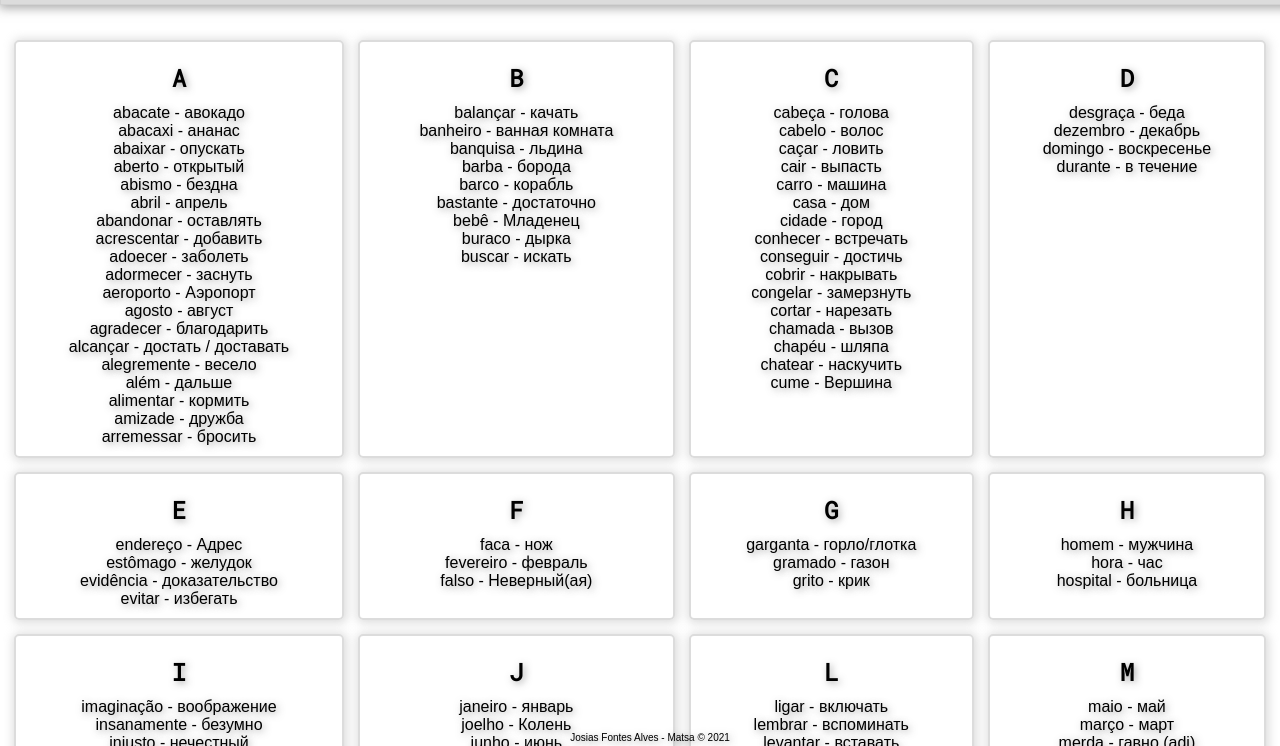
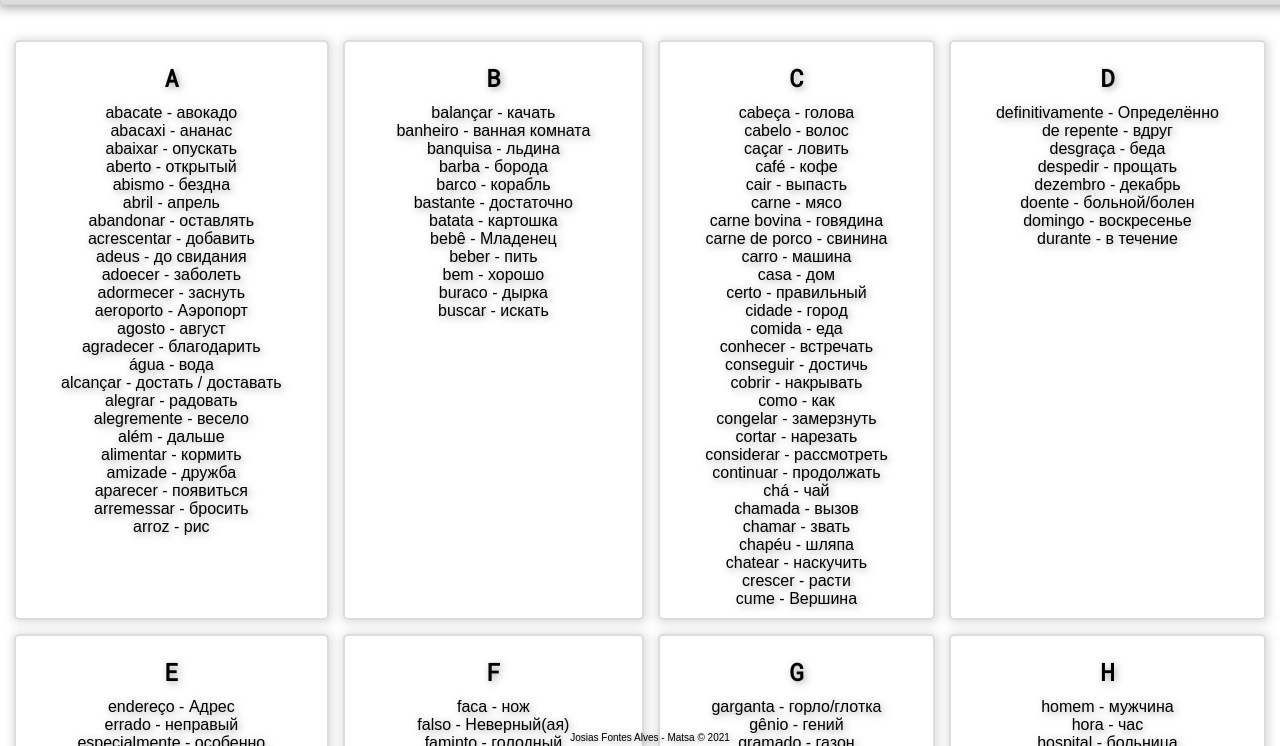
Before and after one commit to JosiasFontesAlves/Russo_pt-br, a plain HTML site: page html/index.html in a window 1280 px wide. Shown: the part 54-800 px from the top of the page. Drawn offline with Linux system fonts and the light colour scheme; a web font is replaced by a local one.

Commit message:
Dicionário atualizado

```diff
--- a/html/index.html
+++ b/html/index.html
@@ -5,7 +5,7 @@
     <meta charset="UTF-8">
     <meta http-equiv="X-UA-Compatible" content="IE=edge">
     <meta name="viewport" content="width=device-width, initial-scale=1.0">
-    <title>Document</title>
+    <title>Dicionário de russo</title>
     <link rel="stylesheet" href="../css/home.css">
     <link rel="stylesheet" href="../css/mediaQueries.css">
     <link rel="shortcut icon" href="../matsa.ico" type="image/x-icon">
--- a/js/dicionário.js
+++ b/js/dicionário.js
@@ -1,74 +1,91 @@
+/*
+
+       sopa: 'суп',
+       ovo: 'яйцо',
+       queijo: 'сыр',
+
+    peixe: 'рыба',
+    cerveja: 'пиво',
+*/
+
 export const dicionário = {
     A: {
         abacate: 'авокадо', abacaxi: 'ананас', abaixar: 'опускать', aberto: 'открытый', abismo: 'бездна', abril: 'апрель', abandonar: 'оставлять',
-        acrescentar: 'добавить', adoecer: 'заболеть', adormecer: 'заснуть', aeroporto: 'Аэропорт', agosto: 'август', agradecer: 'благодарить',
-        alcançar: 'достать / доставать', alegremente: 'весело', além: 'дальше', alimentar: 'кормить', amizade: 'дружба', arremessar: 'бросить',
+        acrescentar: 'добавить', adeus: 'до свидания', adoecer: 'заболеть', adormecer: 'заснуть', aeroporto: 'Аэропорт', agosto: 'август',
+        agradecer: 'благодарить', água: 'вода', alcançar: 'достать / доставать', alegrar: 'радовать', alegremente: 'весело', além: 'дальше',
+        alimentar: 'кормить', amizade: 'дружба', aparecer: 'появиться', arremessar: 'бросить', arroz: 'рис',
     },
     B: {
-        balançar: 'качать', banheiro: 'ванная комната', banquisa: 'льдина', barba: 'борода', barco: 'корабль ', bastante: 'достаточно', bebê: 'Младенец',
-        buraco: 'дырка', buscar: 'искать',
+        balançar: 'качать', banheiro: 'ванная комната', banquisa: 'льдина', barba: 'борода', barco: 'корабль ', bastante: 'достаточно', batata: 'картошка',
+        bebê: 'Младенец', beber: 'пить', bem: 'хорошо', buraco: 'дырка', buscar: 'искать',
     },
     C: {
-        cabeça: 'голова', cabelo: 'волос', caçar: 'ловить', cair: 'выпасть', carro: 'машина', casa: 'дом', cidade: 'город', conhecer: 'встречать',
-        conseguir: 'достичь', cobrir: 'накрывать', congelar: 'замерзнуть', cortar: 'нарезать', chamada: 'вызов', chapéu: 'шляпа', chatear: 'наскучить',
-        cume: 'Вершина',
+        cabeça: 'голова', cabelo: 'волос', caçar: 'ловить', café: 'кофе', cair: 'выпасть', carne: 'мясо', 'carne bovina': 'говядина',
+        'carne de porco': 'свинина', carro: 'машина', casa: 'дом', certo: 'правильный', cidade: 'город', comida: 'еда', conhecer: 'встречать',
+        conseguir: 'достичь', cobrir: 'накрывать', como: 'как', congelar: 'замерзнуть', cortar: 'нарезать', considerar: 'рассмотреть',
+        continuar: 'продолжать', chá: 'чай', chamada: 'вызов', chamar: 'звать', chapéu: 'шляпа', chatear: 'наскучить', crescer: 'расти', cume: 'Вершина',
     },
     D: {
-        desgraça: 'бедa', dezembro: 'декабрь', domingo: 'воскресенье', durante: 'в течение',
+        definitivamente: 'Определённо', 'de repente': 'вдруг', desgraça: 'бедa', despedir: 'прощать', dezembro: 'декабрь', doente: 'больной/болен',
+        domingo: 'воскресенье', durante: 'в течение',
     },
     E: {
-        endereço: 'Адрес', estômago: 'желудок', evidência: 'доказательство', evitar: 'избегать',
+        endereço: 'Адрес', errado: 'неправый', especialmente: 'особенно', estômago: 'желудок', evidência: 'доказательство', evitar: 'избегать', eu: 'я',
     },
     F: {
-        faca: 'нож', fevereiro: 'февраль', falso: 'Неверный(ая)',
+        faca: 'нож', falso: 'Неверный(ая)', faminto: 'голодный', feliz: 'счастливый/счастлив', fevereiro: 'февраль', ficar: 'Остаться', frango: 'курица',
+        fruta: 'фрукт',
     },
     G: {
-        garganta: 'горло/глотка', gramado: 'газон', grito: 'крик',
+        garganta: 'горло/глотка', gênio: 'гений', gramado: 'газон', grito: 'крик',
     },
     H: {
-       homem: 'мужчина', hora: 'час', hospital: 'больница',
+        homem: 'мужчина', hora: 'час', hospital: 'больница',
     },
     I: {
-        imaginação: 'воображение', insanamente: 'безумно', injusto: 'нечестный', irmãos: 'братья', irritar: 'бесить',
+        imaginação: 'воображение', insanamente: 'безумно', injusto: 'нечестный', irmãos: 'братья', irritado: 'злой', irritar: 'бесить',
     },
     J: {
         janeiro: 'январь', joelho: 'Колень', junho: 'июнь', julho: 'июль',
     },
     L: {
-        ligar: 'включать', lembrar: 'вспоминать', levantar: 'вставать',
+        laranja: 'апельсин', legume: 'овощ', lembrar: 'вспоминать', levantar: 'вставать', ligar: 'включать', limão: 'лимон',
     },
     M: {
-        maio: 'май', março: 'март', merda: 'гавно (adj)', mexer: 'двигаться', mudar: 'изменить', mulher: 'женщина',
+        macarrão: 'макароны', maçã: 'яблоко', maio: 'май', março: 'март', matar: 'убить', melhorar: 'поправиться', merda: 'гавно (adj)', mexer: 'двигаться',
+        mudar: 'изменить', muito: 'очень', mulher: 'женщина',
     },
     N: {
-        naturalmente: 'естественно', nativo: 'местный', necessário: 'Необходимо', novembro: 'ноябрь',
+        não: 'нет', naturalmente: 'естественно', nativo: 'местный', necessário: 'Необходимо', normal: 'нормально', novembro: 'ноябрь',
     },
     O: {
-        opinar: 'высказать', opinião: 'мнение', observar: 'наблюдать', outubro: 'октябрь',
+        obrigado: 'спасибо', oferecer: 'предложить', oi: 'привет (informal)', opinar: 'высказать', opinião: 'мнение', ordem: 'приказ', observar: 'наблюдать',
+        outubro: 'октябрь',
     },
     P: {
-        pele: 'Кожа', pernoitar: 'ночевать', pegar: 'Брать / взять', piscina: 'бассейн', papel: 'Бумага', precisar: 'должен(а/о/ы)', proteger: 'защищать',
-        pessoa: 'человек'
+        pão: 'хлеб', parar: 'остановить(ся)', papel: 'Бумага', pegar: 'Брать / взять', pele: 'Кожа', 'por favor': 'пожалуйста', pernoitar: 'ночевать',
+        pescador: 'рыбак', pessoa: 'человек', piscina: 'бассейн', precisar: 'должен(а/о/ы)', proteger: 'защищать',
     },
     Q: {
-        quadris: 'бëдра', 'quarta-feira ': 'среда', 'quinta-feira ': 'четверг',
+        quadris: 'бëдра', quadro: 'портрет', 'quarta-feira ': 'среда', quebrar: 'сломать', querer: 'хотеть', 'quinta-feira ': 'четверг',
     },
     R: {
-        rainha: 'королева', realizar: 'выполнить', realmente: 'действительно', reclamar: 'жаловаться', rei: 'король', relatório: 'доклад',
-        reserva: 'бронирование', reservar: 'бронировать', rodoviária: 'Автовокзал',
+        rainha: 'королева', rasgar: 'рвать', realizar: 'выполнить', realmente: 'действительно', receber: 'получать', reclamar: 'жаловаться', rei: 'король',
+        relatório: 'доклад', reserva: 'бронирование', reservar: 'бронировать', respeitar: 'уважать', rodoviária: 'Автовокзал', roubar: 'украсть',
     },
     S: {
-        sauna: 'баня', sair: 'выйти', sábado: 'суббота', 'segunda-feira': 'понедельник', saudade: 'тоска', selo: 'марка', sem: 'без', ser: 'Быть',
-        setembro: 'сентябрь', 'sexta-feira': 'пятница', sonhar: 'мечтать',
+        salada: 'салат', sauna: 'баня', sair: 'выйти', sábado: 'суббота', 'segunda-feira': 'понедельник', saudade: 'тоска', selo: 'марка', sem: 'без',
+        ser: 'Быть', setembro: 'сентябрь', 'sexta-feira': 'пятница', sim: 'да', sonhar: 'мечтать',
     },
     T: {
-        'terça-feira': 'вторник', tocar: 'Затронуть', transportar: 'водить', tratamento: 'Лечение', trocar: 'заменить',
+        talvez: 'может быть', tchau: 'пока пока', tentar: 'попытаться', 'terça-feira': 'вторник', tocar: 'Затронуть', transportar: 'водить',
+        tratamento: 'Лечение', trocar: 'заменить', tudo: 'всё',
     },
     U: {
         último: 'последний',
     },
     V: {
-        vaca: 'корова', visão: 'зрение', votar: 'голосовать',
+        vaca: 'корова', visão: 'зрение', você: 'ты', votar: 'голосовать',
     },
     X: {
         xícara: 'чашка',
--- a/js/template.js
+++ b/js/template.js
@@ -21,3 +21,5 @@ for (let a in dsk) {
     for (let b in dsk[a])
         criarLista([`blc_${ctrl}`, [`${b} - ${dsk[a][b]}`], 'p']);
 }
+
+// criar uma página pra declinação
```
